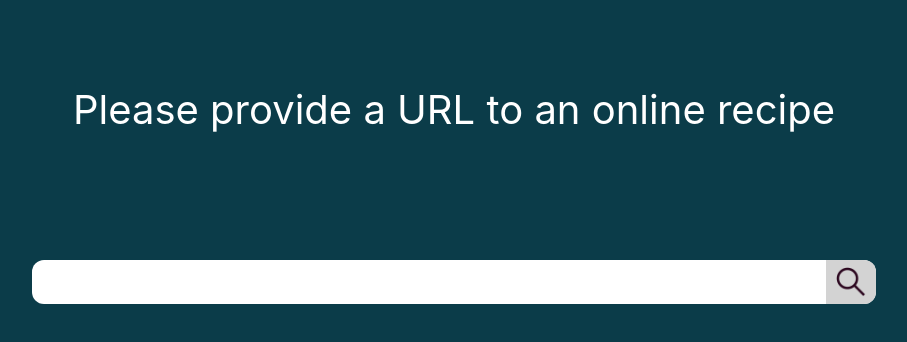
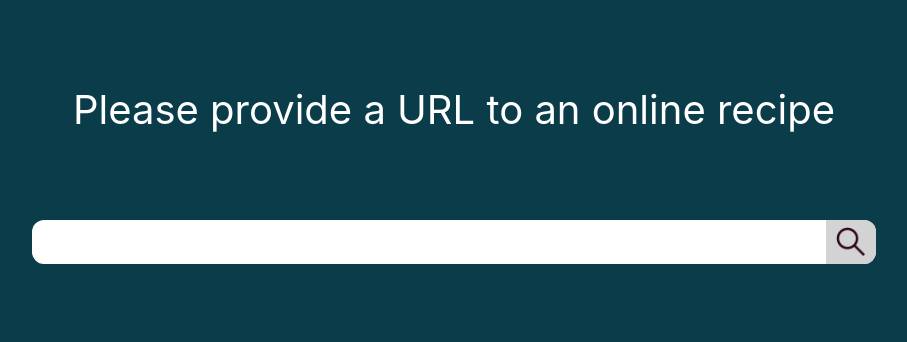
Before and after one commit to aiRamo/NextWhisk, a React (Vite) app: page /home in a window 1280 px wide. Shown: the top 342 px of the page, without its empty margins (186-1093 px from the left). Built offline with nearby package versions, Linux system fonts and the light colour scheme.

Commit message:
Single Use Principle Applied

```diff
--- /dev/null
+++ b/src/components/homePageComponents/RecipeSummarySection.css
@@ -0,0 +1,28 @@
+.grid-container {
+    display: grid;
+    width: 75vw;
+    grid-template-columns: 1fr 1fr;
+    gap: 20px;
+    margin-top: 20px;
+}
+
+.column {
+    list-style: decimal;
+    display: flex;
+    flex-direction: column;
+    justify-content: start;
+    align-items: left;
+}
+
+.list-header {
+    font-size: 30px;
+    font-weight: 600;
+    color: #fff;
+    margin-left: -20px;
+    margin-bottom: 15px;
+}
+
+.list-entity {
+    color: #fff;
+    margin-bottom: 10px;
+}
--- /dev/null
+++ b/src/components/homePageComponents/RecipeSummarySection.tsx
@@ -0,0 +1,35 @@
+import './RecipeSummarySection.css'
+
+interface RSSProps {
+    response: string;
+    recipeJSON: { Ingredients: string[], Directions: string[]};
+  }
+
+
+const RecipeSummarySection = ({response, recipeJSON}: RSSProps) => {
+
+    return(
+
+        response !== '' &&
+            <div className="grid-container">
+                {/* Ingredients column */}
+                <ul className="column">
+                    <h3 className='list-header'>Ingredients</h3>
+                    {Object.entries(recipeJSON.Ingredients).map(([key, value]) => (
+                    <li key={key} className='list-entity'>{value + '\n'}</li>
+                    ))}
+                </ul>
+
+                {/* Directions column */}
+                <ul className="column">
+                    <h3 className='list-header'>Directions</h3>
+                    {Object.entries(recipeJSON.Directions).map(([key, value]) => (
+                    <li key={key} className='list-entity'>{value + '\n'}</li>
+                    ))}
+                </ul>
+            </div>
+
+    )
+}
+
+export default RecipeSummarySection;
--- /dev/null
+++ b/src/components/homePageComponents/SearchBar.css
@@ -0,0 +1,79 @@
+.input-wrapper {
+    display: flex;
+    background-color: white;
+    justify-content: space-between;
+    align-items: center;
+    border-radius: 12px;
+    margin-top: 5vh;
+  }
+
+  .homescreen-url-input {
+    width: 60vw;
+    height: 5vh;
+    font-size: 22px;
+    padding-inline: 10px;
+    margin-left: 16px;
+    line-height: 45px;
+    border-width: 0;
+    justify-items: center;
+    resize: none;
+    outline: none;
+  }
+
+  .input-search-wrapper {
+    display: flex;
+    min-width: 6%;
+    align-items: center;
+    flex-direction: column;
+    position: relative;
+  }
+
+  @keyframes opacity {
+    0% { opacity: 0; }
+    100% { opacity: 1; }
+  }
+
+  .input-search-modal {
+    position: absolute;
+    bottom: -60px;
+    opacity: 0;
+    padding-inline: 8px;
+    background-color: slategray;
+    align-items: center;
+    border-radius: 6px;
+    transition: opacity 0.15s ease-in-out;
+  }
+
+  .modal-text {
+    color: #fff;
+    margin-block: 10px;
+    font-size: 14px;
+    font-weight: 400;
+    user-select: none;
+  }
+
+  .input-icon-wrapper {
+    display: flex;
+    min-width: 100%;
+    justify-content: center;
+    background-color: lightgrey;
+    align-items: center;
+    border-top-right-radius: 12px;
+    border-bottom-right-radius: 12px;
+    height: calc(5vh + 4px);
+  }
+
+  .input-icon-wrapper:hover {
+    cursor: pointer;
+  }
+
+  .input-icon-wrapper:hover ~ .input-search-modal {
+    animation: opacity 0.2s ease-in-out;
+    opacity: 1;
+  }
+
+  .mGlass-img {
+    height: 70%;
+    margin-left: 5px;
+    margin-right: 5px;
+  }
--- /dev/null
+++ b/src/components/homePageComponents/SearchBar.tsx
@@ -0,0 +1,31 @@
+import mGlass from '../../assets/mGlass.png';
+import './SearchBar.css';
+
+interface SearchBarProps {
+    prompt: string;
+    handleInputChange: (event: React.ChangeEvent<HTMLTextAreaElement>) => void;
+    handleIconClick: () => void;
+  }
+
+
+const SearchBar = ({prompt, handleInputChange, handleIconClick}: SearchBarProps) => {
+    return (
+        <div className='input-wrapper'>
+            <textarea
+            className='homescreen-url-input'
+            onChange={handleInputChange}
+            value={prompt}
+            ></textarea>
+            <div className='input-search-wrapper'>
+                <div className='input-icon-wrapper' onClick={handleIconClick}>
+                    <img src={mGlass} alt="mGlass" className='mGlass-img' />
+                </div>
+                <div className='input-search-modal'>
+                    <p className='modal-text'>Search</p>
+                </div>
+            </div>
+      </div>
+    )
+}
+
+export default SearchBar;
--- a/src/screens/HomePage.css
+++ b/src/screens/HomePage.css
@@ -11,9 +11,9 @@
     width: 60vw;
     height: 5vh;
     font-size: 22px;
-    padding-inline: 10px; /* Add this line */
-    margin-left: 16px; /* Add this line */
-    line-height: 45px; /* Add this line */
+    padding-inline: 10px;
+    margin-left: 16px;
+    line-height: 45px;
     border-width: 0;
     justify-items: center;
     resize: none;
@@ -27,100 +27,3 @@
     color: #fff;
     padding-inline: 10px;
   }
-
-  .input-wrapper {
-    display: flex;
-    background-color: white;
-    justify-content: space-between;
-    align-items: center;
-    border-radius: 12px;
-    margin-top: 10vh;
-  }
-
-  .input-search-wrapper{
-    display: flex;
-    min-width: 6%;
-    align-items: center;
-    flex-direction: column;
-    position: relative;
-  }
-
-  @keyframes opacity {
-    0% { opacity: 0; }
-    100% { opacity: 1; }
-  }
-
-  .input-search-modal{
-    position: absolute;
-    bottom: -60px;
-    opacity: 0;
-    padding-inline: 8px;
-    background-color: slategray;
-    align-items: center;
-    border-radius: 6px;
-    transition: opacity 0.15s ease-in-out;
-  }
-
-
-  .modal-text {
-    color: #fff;
-    margin-block: 10px;
-    font-size: 14px;
-    font-weight: 400;
-    user-select: none;
-  }
-
-  .input-icon-wrapper {
-    display: flex;
-    min-width: 100%;
-    justify-content: center;
-    background-color: lightgrey;
-    align-items: center;
-    border-top-right-radius: 12px;
-    border-bottom-right-radius: 12px;
-    height: calc(5vh + 4px);
-  }
-
-  .input-icon-wrapper:hover {
-    cursor: pointer;
-  }
-
-  .input-icon-wrapper:hover ~ .input-search-modal {
-    animation: opacity 0.2s ease-in-out;
-    opacity: 1;
-  }
-
-  .mGlass-img {
-    height: 70%;
-    margin-left: 5px; /* adjust as needed */
-    margin-right: 5px; /* adjust as needed */
-  }
-
-  .grid-container {
-    display: grid;
-    width: 75vw;
-    grid-template-columns: 1fr 1fr;
-    gap: 20px;
-    margin-top: 20px;
-  }
-
-  .column {
-    list-style: decimal;
-    display: flex;
-    flex-direction: column;
-    justify-content: start;
-    align-items: left;
-  }
-
-  .list-header {
-    font-size: 30px;
-    font-weight: 600;
-    color: #fff;
-    margin-left: -20px;
-    margin-bottom: 15px;
-  }
-
-  .list-entity {
-    color: #fff;
-    margin-bottom: 10px;
-  }
--- a/src/screens/HomePage.tsx
+++ b/src/screens/HomePage.tsx
@@ -1,8 +1,9 @@
-import React, { useState, useEffect } from 'react';
+import { useState, useEffect } from 'react';
 import axios from 'axios';
 import './HomePage.css';
 import '../components/homePageComponents/Loader.css'
-import mGlass from '../assets/mGlass.png';
+import SearchBar from '../components/homePageComponents/SearchBar';
+import RecipeSummarySection from '../components/homePageComponents/RecipeSummarySection';
 
 const HomePage = () => {
 
@@ -38,43 +39,18 @@ const HomePage = () => {
   return (
     <div className='homescreen-container'>
       <p className='homescreen-title'>Please provide a URL to an online recipe</p>
-      <div className='input-wrapper'>
-        <textarea
-          className='homescreen-url-input'
-          onChange={handleInputChange}
-          value={prompt}
-        ></textarea>
-        <div className='input-search-wrapper'>
-          <div className='input-icon-wrapper' onClick={handleIconClick}>
-            <img src={mGlass} alt="mGlass" className='mGlass-img' />
-          </div>
-          <div className='input-search-modal'>
-            <p className='modal-text'>Search</p>
-          </div>
-        </div>
-      </div>
+      <SearchBar
+        prompt={prompt}
+        handleInputChange={handleInputChange}
+        handleIconClick={handleIconClick}
+      />
 
       {loading && <div className='loader'/>}
 
-      {response != '' &&
-        <div className="grid-container">
-          {/* Ingredients column */}
-          <ul className="column">
-            <h3 className='list-header'>Ingredients</h3>
-            {Object.entries(recipeJSON.Ingredients).map(([key, value]) => (
-              <li key={key} className='list-entity'>{value + '\n'}</li>
-            ))}
-          </ul>
-
-          {/* Directions column */}
-          <ul className="column">
-            <h3 className='list-header'>Directions</h3>
-            {Object.entries(recipeJSON.Directions).map(([key, value]) => (
-              <li key={key} className='list-entity'>{value + '\n'}</li>
-            ))}
-          </ul>
-        </div>
-      }
+      <RecipeSummarySection
+        response={response}
+        recipeJSON={recipeJSON}
+      />
     </div>
   );
 };
--- a/src/screens/LandingPage.tsx
+++ b/src/screens/LandingPage.tsx
@@ -1,4 +1,3 @@
-import React from 'react';
 import { useNavigate } from 'react-router-dom';
 import './LandingPage.css';
 import SlideAnimationCard from '../components/landingPageComponents/SlideAnimationCard';
```
